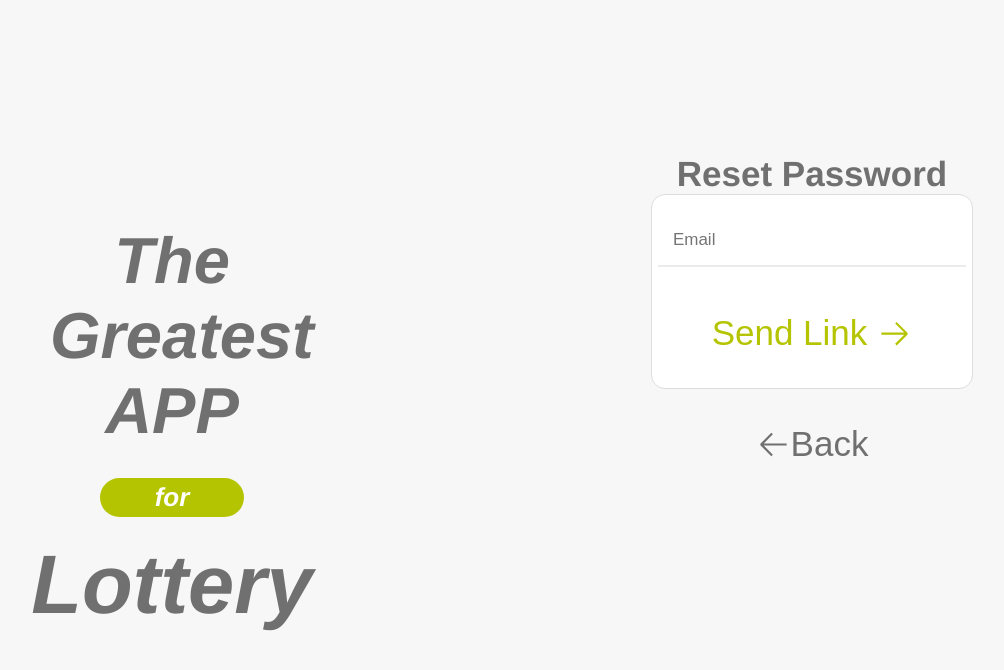
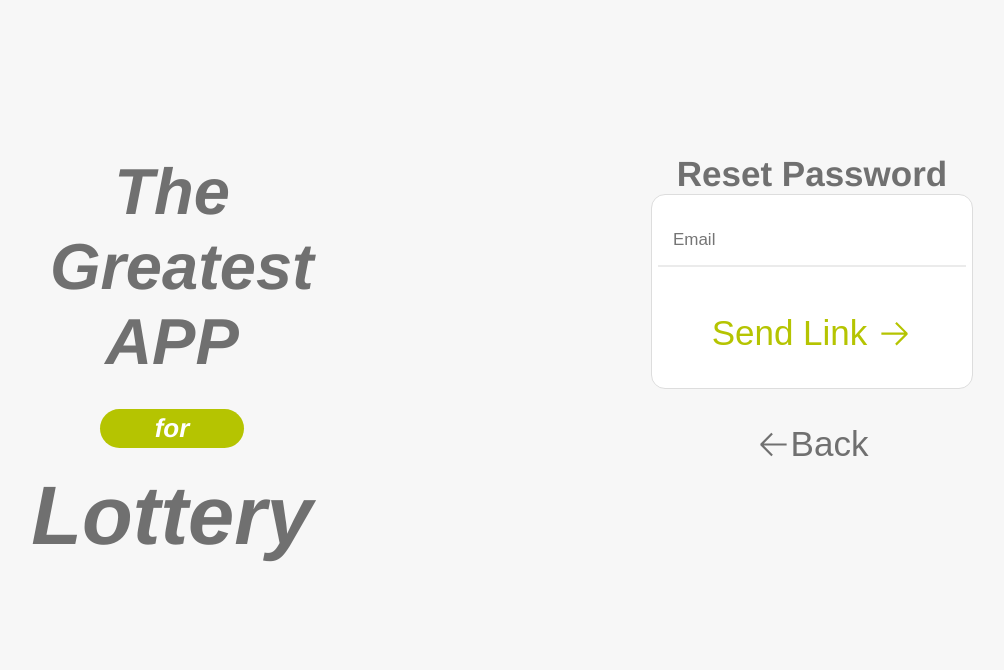
Before and after one commit to Danielbb21/ProvaReact, a React (Create React App) app in the folder prova-react/: page /forget in a window 1280 px wide. Shown: the top 670 px of the page, without its empty margins (148-1152 px from the left). Built offline with nearby package versions, Linux system fonts and the light colour scheme.

Commit message:
Create a Card component

```diff
--- /dev/null
+++ b/prova-react/src/components/Card/index.tsx
@@ -0,0 +1,8 @@
+import React from "react";
+import { CardWrapper } from "./style";
+
+const Card: React.FC = (props) => {
+  return <CardWrapper>{props.children}</CardWrapper>;
+};
+
+export default Card;
--- /dev/null
+++ b/prova-react/src/components/Card/style.ts
@@ -0,0 +1,18 @@
+import styled from "styled-components";
+
+export const CardWrapper = styled.div`
+  display: flex;
+
+  width: 100%;
+  flex: 1;
+
+  margin-top: 15.4rem;
+  @media(max-width: 700px) {
+    margin-top: 0rem;
+    flex-direction: column;
+    flex: 1;
+    align-items: center;
+
+  }
+
+`;
--- a/prova-react/src/pages/Home.tsx
+++ b/prova-react/src/pages/Home.tsx
@@ -1,37 +1,20 @@
 import React from "react";
 import styled from "styled-components";
+import Card from "../components/Card";
 import Footer from "../components/Footer";
 import Form from "../components/FormSignIn";
 
 import Logo from "../components/Logo";
 
-const HomeWrapper = styled.div`
-  display: flex;
-  /* align-items: center; */
-  /* justify-content: space-evenly; */
-  /* height: 50vh; */
-  width: 100%;
-  flex: 1;
-
-  margin-top: 15.4rem;
-  @media(max-width: 700px) {
-    margin-top: 0rem;
-    flex-direction: column;
-    flex: 1;
-    align-items: center;
-    /* margin: 0 auto; */
-  }
-
-`;
 
 const Home: React.FC = () => {
   return (
     <>
-      <HomeWrapper>
+      <Card>
         <Logo />
         <Form />
 
-      </HomeWrapper>
+      </Card>
       {/* <Footer /> */}
     </>
   );
--- a/prova-react/src/pages/RegisterUser.tsx
+++ b/prova-react/src/pages/RegisterUser.tsx
@@ -1,39 +1,22 @@
 import React from "react";
 import styled from "styled-components";
+import Card from "../components/Card";
 import Footer from "../components/Footer";
 import FormRegister from "../components/FormRegister";
 
 
 import Logo from "../components/Logo";
 
-const HomeWrapper = styled.div`
-  display: flex;
-  /* align-items: center; */
-  /* justify-content: space-evenly; */
-  /* height: 50vh; */
-  width: 100%;
-  flex: 1;
 
-  margin-top: 15.4rem;
-  @media(max-width: 700px) {
-    margin-top: 0rem;
-    flex-direction: column;
-    flex: 1;
-    align-items: center;
-    margin: 0 auto;
-  }
-
-
-`;
 
 const Register: React.FC = () => {
   return (
     <>
-      <HomeWrapper>
+      <Card>
         <Logo />
         <FormRegister />
 
-      </HomeWrapper>
+      </Card>
       {/* <Footer /> */}
     </>
   );
--- a/prova-react/src/pages/ResetPassword.tsx
+++ b/prova-react/src/pages/ResetPassword.tsx
@@ -1,38 +1,22 @@
 import React from "react";
 import styled from "styled-components";
+import Card from "../components/Card";
 import Footer from "../components/Footer";
 import FormForgot from "../components/FormForget";
 
 
 import Logo from "../components/Logo";
 
-const HomeWrapper = styled.div`
-  display: flex;
-  /* align-items: center; */
-  /* justify-content: space-evenly; */
-  /* height: 50vh; */
-  width: 100%;
-  flex: 1;
-  align-items: center;
 
-  margin-top: 15.4rem;
-  @media(max-width: 700px) {
-    margin-top: 0rem;
-    flex-direction: column;
-    flex: 1;
-    margin: 0 auto;
-  }
-
-`;
 
 const ResetPassword: React.FC = () => {
   return (
     <>
-      <HomeWrapper>
+      <Card>
         <Logo />
         <FormForgot />
 
-      </HomeWrapper>
+      </Card>
       {/* <Footer /> */}
     </>
   );
```
